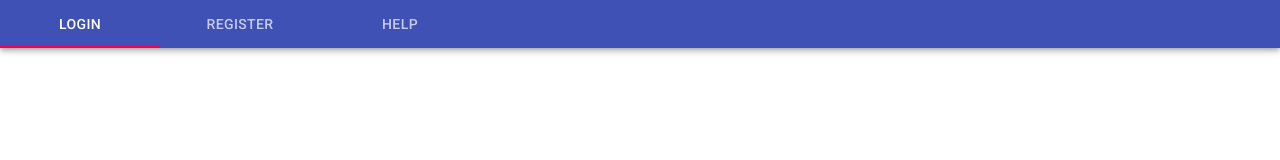
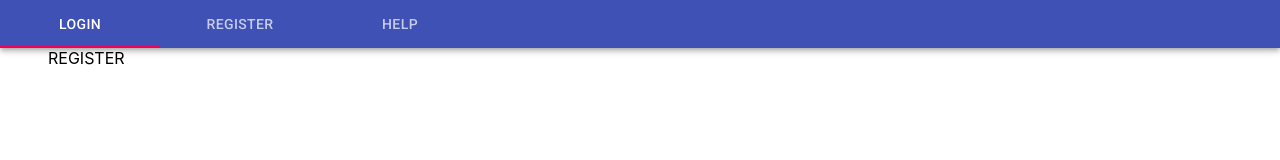
Before and after one commit to moodyRahman/chest2, a React (Create React App) app: page /register in a window 1280 px wide. Shown: the top 160 px of the page. Built offline with nearby package versions, Linux system fonts and the light colour scheme.

Commit message:
route switch to register

```diff
--- a/src/Switch.js
+++ b/src/Switch.js
@@ -6,6 +6,7 @@ import Home from "./home/Home.js"
 import Chars from "./chars/Chars.js"
 import Login from "./login/Login.js"
 import Help from "./help/Help.js"
+import Register from "./register/Register.js"
 import {UserContext} from "./context/Context.js"
 import { useContext } from "react";
 
@@ -25,7 +26,11 @@ function Switcher() {
 					<Login />
 				</Route>
 
-				<Route path="/" exact={true}>
+				<Route path="/register" exact={true}>
+					<Register />
+				</Route>
+
+				<Route path="/">
 					<Login />
 				</Route>
 			</Switch>
```
